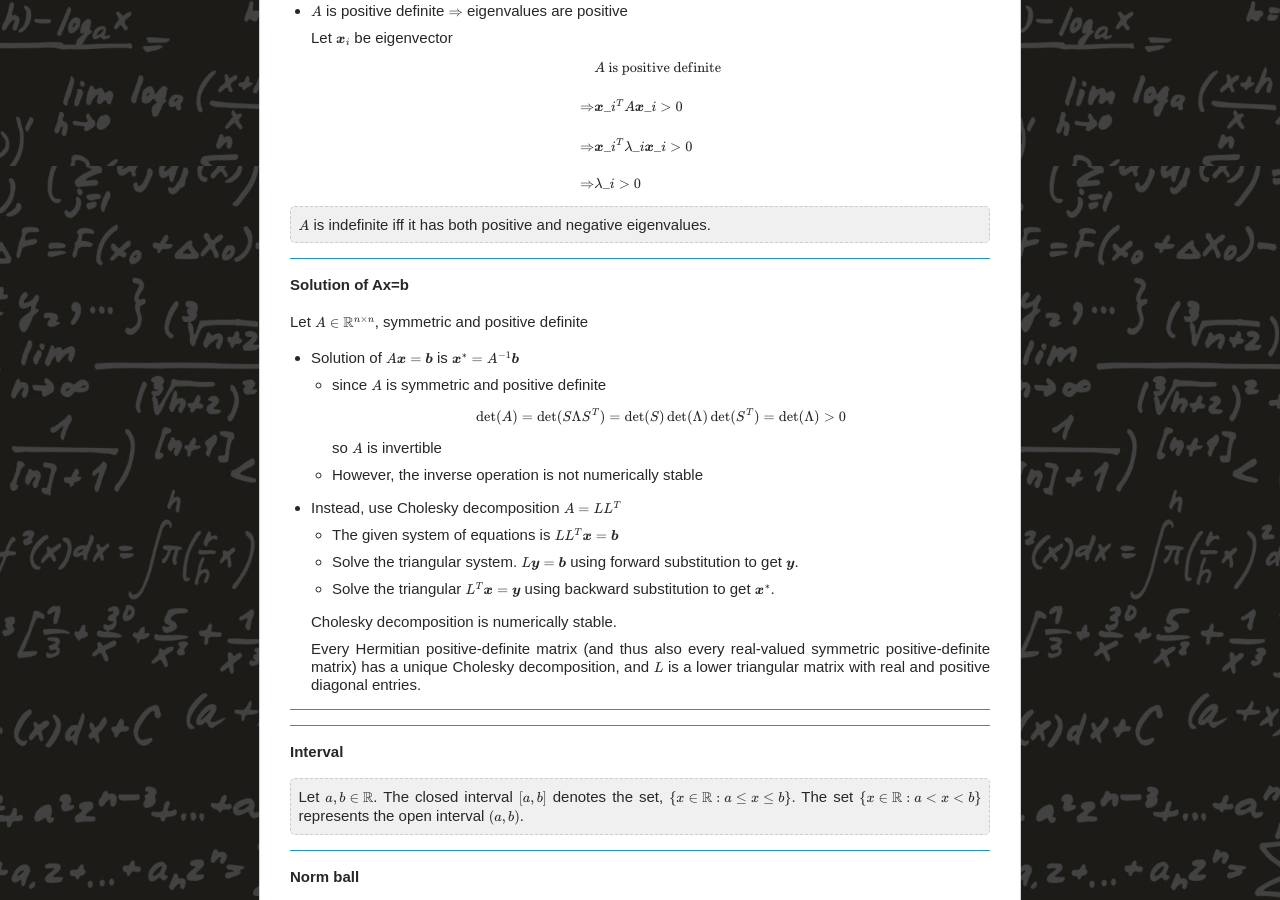
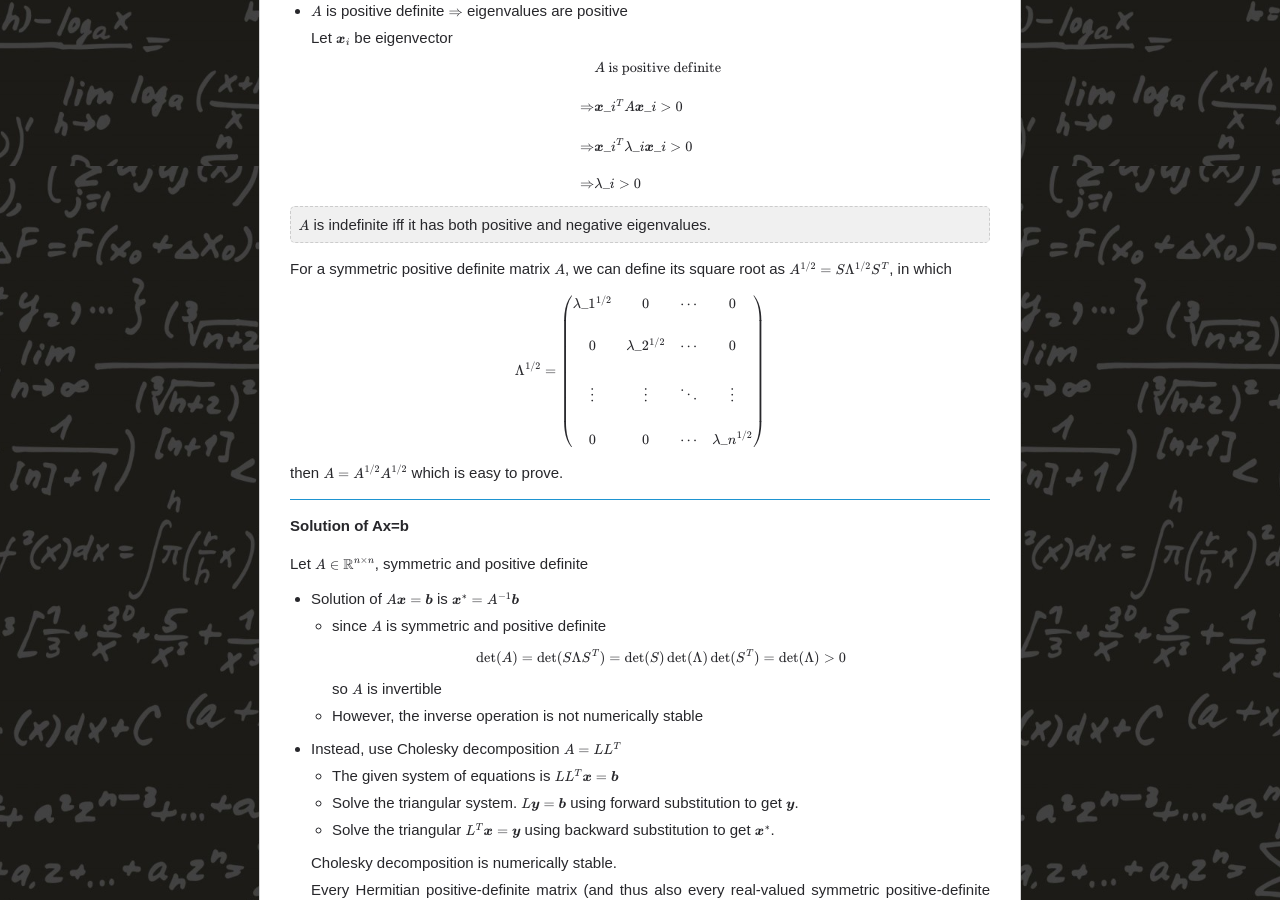
Before and after one commit to chenrushan/chenrushan.github.io, a Jekyll site: the page built from _posts/2014-03-21-NP-02-mathback.markdown, in a window 1280 px wide and 900 px high, scrolled down 8834 px. Built offline with Jekyll 4.4.1, drawn with Linux system fonts in a browser that asks for light colours; Markdown is read by kramdown in place of the engine named in the settings; formulas are drawn with MathJax 3.

Commit message:
[np02]: update

```diff
--- a/_posts/2014-03-21-NP-02-mathback.markdown
+++ b/_posts/2014-03-21-NP-02-mathback.markdown
@@ -468,6 +468,19 @@ $A$ is positive definite iff all its eigenvalues are positive.
 $A$ is indefinite iff it has both positive and negative eigenvalues.
 </blockquote>
 
+For a symmetric positive definite matrix $A$, we can define its square root as $A^{1/2} = S \Lambda^{1/2} S^T$, in which
+
+$$
+\Lambda^{1/2} = \begin{pmatrix}
+\lambda\_1^{1/2} & 0 & \cdots & 0 \\\\
+0 & \lambda\_2^{1/2} & \cdots & 0 \\\\
+\vdots & \vdots & \ddots & \vdots \\\\
+0 & 0 & \cdots & \lambda\_n^{1/2}
+\end{pmatrix}
+$$
+
+then $A = A^{1/2}A^{1/2}$ which is easy to prove.
+
 -----------------------
 
 **Solution of Ax=b**
```
